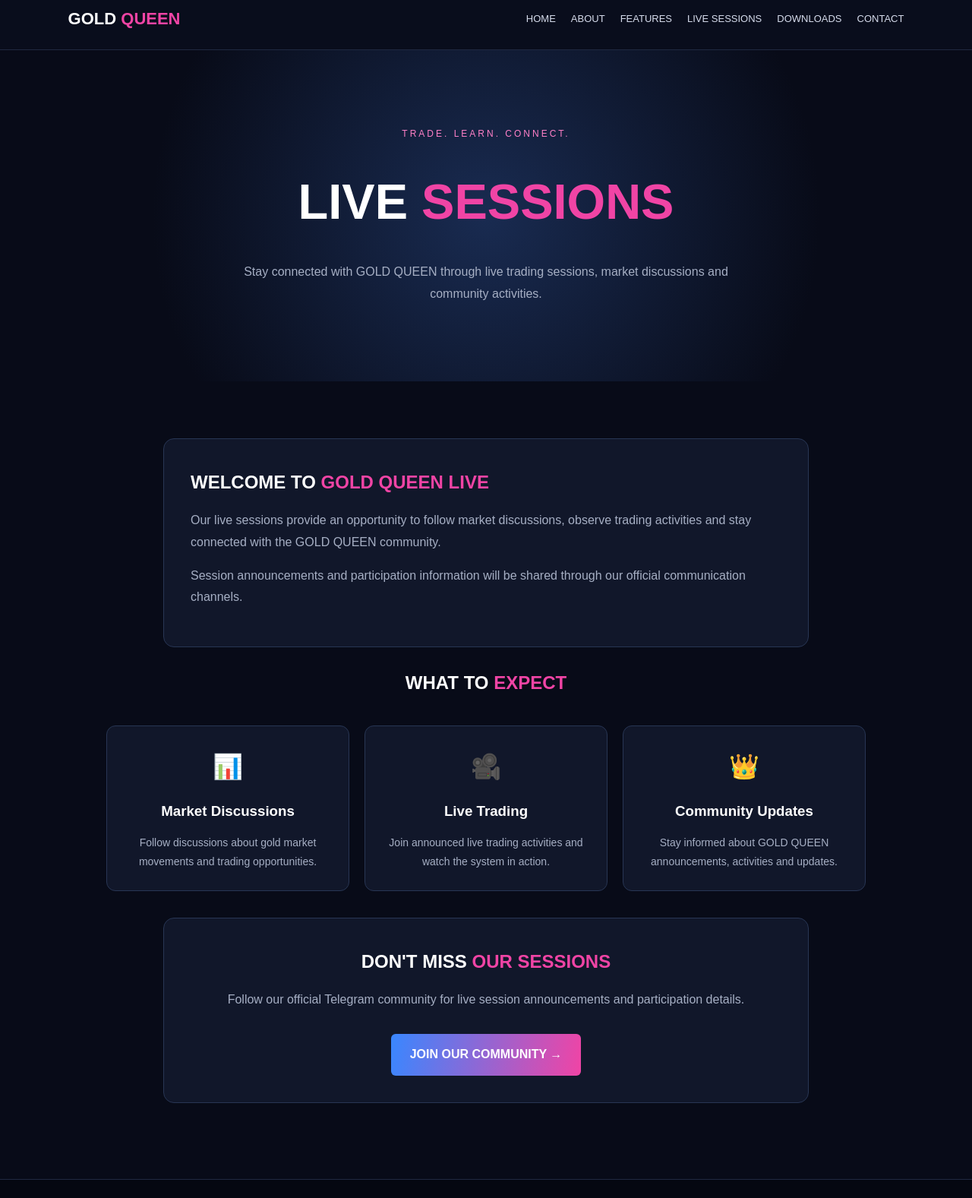
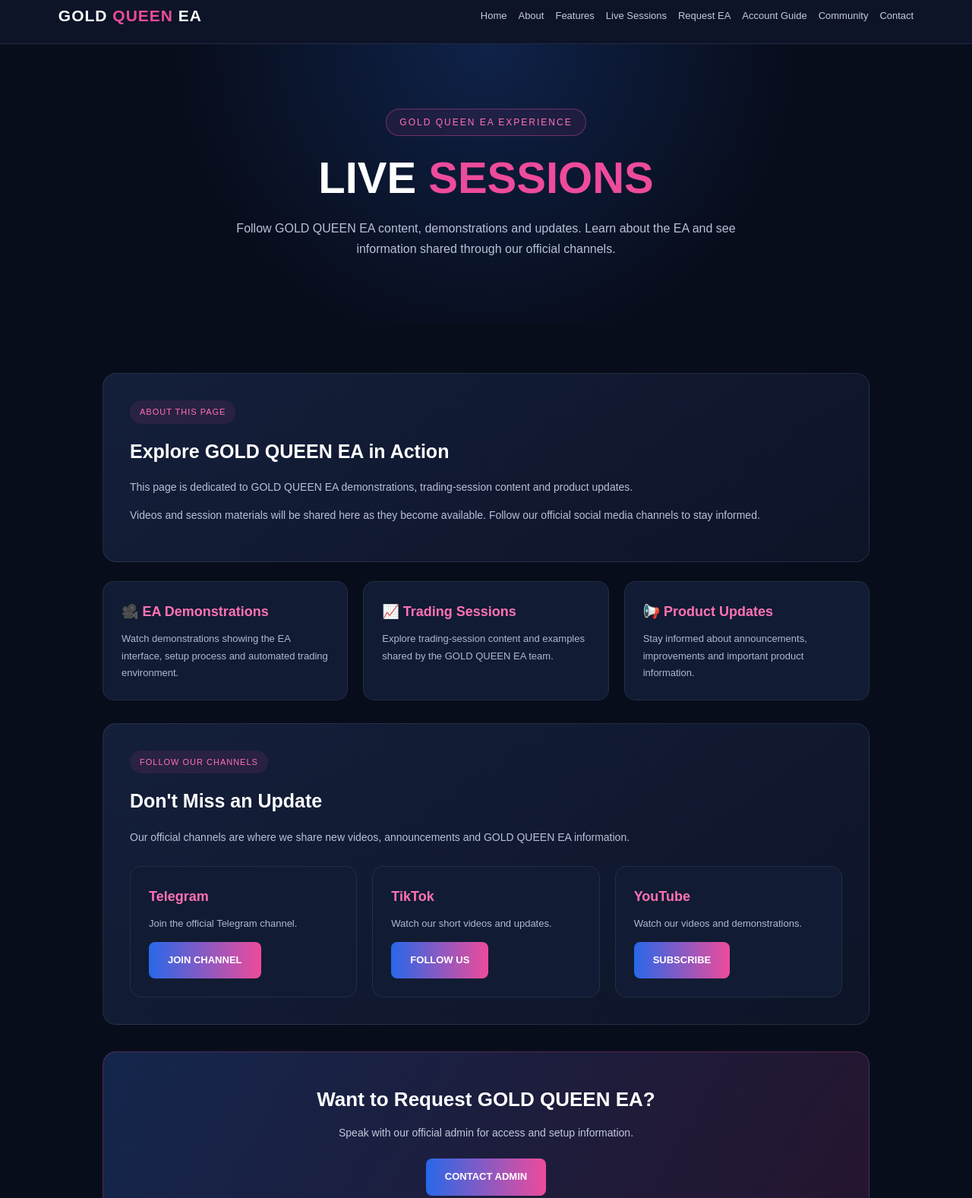
Before and after one commit to Omodap/gold-queen, a plain HTML site: page live-sessions.html in a window 1280 px wide. Shown: the part 15-1592 px from the top of the page at 76% size. Drawn offline with Linux system fonts and the light colour scheme.

Commit message:
Update live-sessions.html

```diff
--- a/live-sessions.html
+++ b/live-sessions.html
@@ -3,134 +3,161 @@
 <head>
 <meta charset="UTF-8">
 <meta name="viewport" content="width=device-width, initial-scale=1.0">
-<meta name="theme-color" content="#080b18">
-<title>Live Sessions | GOLD QUEEN</title>
+<meta name="theme-color" content="#080d1c">
+<title>Live Sessions | GOLD QUEEN EA</title>
 
 <style>
 *{margin:0;padding:0;box-sizing:border-box}
-body{font-family:Arial,sans-serif;background:#080b18;color:white;line-height:1.8}
-header{padding:20px 7%;background:#090d1c;border-bottom:1px solid #202941;display:flex;justify-content:space-between;align-items:center}
-.logo{font-size:22px;font-weight:900;text-decoration:none;color:white}
-.logo span{color:#f044a5}
-nav{display:flex;gap:20px;flex-wrap:wrap}
-nav a{color:#d6dcec;text-decoration:none;font-size:13px}
-nav a:hover{color:#f044a5}
-.hero{text-align:center;padding:100px 7%;background:radial-gradient(circle at center,#192b51,transparent 65%)}
-.tag{color:#ff80c8;letter-spacing:3px;font-size:12px}
-h1{font-size:clamp(38px,7vw,65px);margin:20px 0}
-h1 span,h2 span{color:#f044a5}
-.hero p{max-width:650px;margin:auto;color:#a6afc4}
-section{padding:75px 8%}
-.box{max-width:850px;margin:auto;background:#11172a;border:1px solid #283654;border-radius:14px;padding:35px;margin-bottom:25px}
-.box h2{margin-bottom:15px}
-.box p{color:#a6afc4;margin-bottom:15px}
-.grid{display:grid;grid-template-columns:repeat(3,1fr);gap:20px;max-width:1000px;margin:35px auto}
-.card{background:#11172a;border:1px solid #283654;border-radius:12px;padding:25px;text-align:center}
-.card h3{margin:12px 0}
-.card p{color:#a6afc4;font-size:14px}
-.icon{font-size:32px}
-.btn{display:inline-block;padding:13px 25px;background:linear-gradient(100deg,#3987ff,#f044a5);border-radius:6px;color:white;text-decoration:none;font-weight:bold;margin-top:15px}
-.center{text-align:center}
-footer{text-align:center;padding:30px;background:#050711;border-top:1px solid #202941;color:#a6afc4;font-size:12px}
-@media(max-width:700px){
-header{align-items:flex-start;flex-direction:column;gap:15px}
-nav{gap:12px}
-.grid{grid-template-columns:1fr}
-}
+body{font-family:Arial,sans-serif;background:#080d1c;color:#fff;line-height:1.7}
+a{text-decoration:none;color:inherit}
+header{background:#0d1428;border-bottom:1px solid #202a42;padding:18px 6%}
+nav{max-width:1150px;margin:auto;display:flex;justify-content:space-between;align-items:center;flex-wrap:wrap;gap:20px}
+.logo{font-size:21px;font-weight:900;letter-spacing:1px}
+.logo span{color:#ed4b9b}
+.nav-links{display:flex;flex-wrap:wrap;gap:15px;font-size:13px;color:#c5cadd}
+.nav-links a:hover{color:#ed4b9b}
+.hero{text-align:center;padding:85px 20px;background:radial-gradient(circle at top,rgba(38,105,220,.23),transparent 55%)}
+.tag{display:inline-block;color:#ff72b5;border:1px solid rgba(237,75,155,.4);background:rgba(237,75,155,.08);border-radius:30px;padding:7px 17px;font-size:12px;letter-spacing:2px;margin-bottom:20px}
+h1{font-size:clamp(36px,6vw,58px);line-height:1.2;margin-bottom:18px}
+h1 span{color:#ed4b9b}
+.hero p{max-width:700px;margin:auto;color:#b8c1d8}
+.container{max-width:1050px;margin:auto;padding:65px 20px}
+.panel{background:linear-gradient(145deg,#141f3a,#0d1428);border:1px solid rgba(255,255,255,.09);border-radius:18px;padding:35px;margin-bottom:25px}
+.panel h2{font-size:25px;margin-bottom:15px}
+.panel p{font-size:14px;color:#b8c1d8;margin-bottom:13px}
+.panel ul{padding-left:20px;color:#b8c1d8;font-size:14px}
+.panel li{margin:8px 0}
+.label{display:inline-block;background:rgba(237,75,155,.1);color:#ff72b5;padding:6px 13px;border-radius:20px;font-size:11px;letter-spacing:1px;margin-bottom:15px}
+.grid{display:grid;grid-template-columns:repeat(auto-fit,minmax(220px,1fr));gap:20px;margin-top:25px}
+.card{background:#111b33;border:1px solid rgba(255,255,255,.08);border-radius:15px;padding:24px}
+.card h3{color:#ff72b5;font-size:18px;margin-bottom:10px}
+.card p{color:#aeb9d0;font-size:13px}
+.cta{text-align:center;padding:40px 20px;border-radius:18px;background:linear-gradient(120deg,#14264c,#25152f);border:1px solid rgba(237,75,155,.25);margin-top:35px}
+.cta h2{font-size:26px;margin-bottom:10px}
+.cta p{color:#c1c9dc;margin-bottom:22px;font-size:14px}
+.button{display:inline-block;padding:13px 25px;border-radius:8px;background:linear-gradient(90deg,#2868e8,#ed4b9b);font-size:13px;font-weight:bold}
+.button:hover{opacity:.85}
+footer{background:#050914;border-top:1px solid rgba(255,255,255,.08);padding:30px 20px;text-align:center}
+footer p{color:#8995ad;font-size:12px;margin:5px}
+footer .brand{color:#ed4b9b;font-weight:bold;font-size:16px}
+@media(max-width:650px){nav{justify-content:center}.nav-links{justify-content:center;gap:12px}.hero{padding-top:65px}.panel{padding:25px 20px}}
 </style>
 </head>
 
 <body>
 
 <header>
-<a href="index.html" class="logo">GOLD <span>QUEEN</span></a>
 <nav>
-<a href="index.html">HOME</a>
-<a href="about.html">ABOUT</a>
-<a href="features.html">FEATURES</a>
-<a href="live-sessions.html">LIVE SESSIONS</a>
-<a href="downloads.html">DOWNLOADS</a>
-<a href="contact.html">CONTACT</a>
+<a href="index.html" class="logo">GOLD <span>QUEEN</span> EA</a>
+<div class="nav-links">
+<a href="index.html">Home</a>
+<a href="about.html">About</a>
+<a href="features.html">Features</a>
+<a href="live-sessions.html">Live Sessions</a>
+<a href="downloads.html">Request EA</a>
+<a href="account-guide.html">Account Guide</a>
+<a href="community.html">Community</a>
+<a href="contact.html">Contact</a>
+</div>
 </nav>
 </header>
 
-<div class="hero">
-<div class="tag">TRADE. LEARN. CONNECT.</div>
+<section class="hero">
+<div class="tag">GOLD QUEEN EA EXPERIENCE</div>
 <h1>LIVE <span>SESSIONS</span></h1>
 <p>
-Stay connected with GOLD QUEEN through live trading
-sessions, market discussions and community activities.
+Follow GOLD QUEEN EA content, demonstrations and updates.
+Learn about the EA and see information shared through our official channels.
 </p>
-</div>
+</section>
 
-<section>
+<main class="container">
 
-<div class="box">
-<h2>WELCOME TO <span>GOLD QUEEN LIVE</span></h2>
+<section class="panel">
+<span class="label">ABOUT THIS PAGE</span>
+<h2>Explore GOLD QUEEN EA in Action</h2>
 <p>
-Our live sessions provide an opportunity to follow
-market discussions, observe trading activities and
-stay connected with the GOLD QUEEN community.
+This page is dedicated to GOLD QUEEN EA demonstrations,
+trading-session content and product updates.
 </p>
 <p>
-Session announcements and participation information
-will be shared through our official communication channels.
+Videos and session materials will be shared here as they become
+available. Follow our official social media channels to stay informed.
 </p>
-</div>
-
-<div class="center">
-<h2>WHAT TO <span>EXPECT</span></h2>
-</div>
+</section>
 
 <div class="grid">
 
 <div class="card">
-<div class="icon">📊</div>
-<h3>Market Discussions</h3>
+<h3>🎥 EA Demonstrations</h3>
 <p>
-Follow discussions about gold market movements
-and trading opportunities.
+Watch demonstrations showing the EA interface,
+setup process and automated trading environment.
 </p>
 </div>
 
 <div class="card">
-<div class="icon">🎥</div>
-<h3>Live Trading</h3>
+<h3>📈 Trading Sessions</h3>
 <p>
-Join announced live trading activities
-and watch the system in action.
+Explore trading-session content and examples shared
+by the GOLD QUEEN EA team.
 </p>
 </div>
 
 <div class="card">
-<div class="icon">👑</div>
-<h3>Community Updates</h3>
+<h3>📢 Product Updates</h3>
 <p>
-Stay informed about GOLD QUEEN announcements,
-activities and updates.
+Stay informed about announcements, improvements
+and important product information.
 </p>
 </div>
 
 </div>
 
-<div class="box center">
-<h2>DON'T MISS <span>OUR SESSIONS</span></h2>
+<section class="panel" style="margin-top:30px">
+<span class="label">FOLLOW OUR CHANNELS</span>
+<h2>Don't Miss an Update</h2>
 <p>
-Follow our official Telegram community for
-live session announcements and participation details.
+Our official channels are where we share new videos,
+announcements and GOLD QUEEN EA information.
 </p>
 
-<a href="community.html" class="btn">
-JOIN OUR COMMUNITY →
-</a>
+<div class="grid">
+<div class="card">
+<h3>Telegram</h3>
+<p>Join the official Telegram channel.</p>
+<a class="button" href="https://t.me/goldqueenea" target="_blank" rel="noopener noreferrer">JOIN CHANNEL</a>
 </div>
 
+<div class="card">
+<h3>TikTok</h3>
+<p>Watch our short videos and updates.</p>
+<a class="button" href="https://www.tiktok.com/@goldqueenea?_r=1&_t=ZS-9BgJ0qhk8qF" target="_blank" rel="noopener noreferrer">FOLLOW US</a>
+</div>
+
+<div class="card">
+<h3>YouTube</h3>
+<p>Watch our videos and demonstrations.</p>
+<a class="button" href="https://youtube.com/@goldqueenea?si=IlJtZcphKnNFOoAh" target="_blank" rel="noopener noreferrer">SUBSCRIBE</a>
+</div>
+</div>
 </section>
 
+<section class="cta">
+<h2>Want to Request GOLD QUEEN EA?</h2>
+<p>Speak with our official admin for access and setup information.</p>
+<a class="button" href="https://t.me/goldqueenea_admin" target="_blank" rel="noopener noreferrer">
+CONTACT ADMIN
+</a>
+</section>
+
+</main>
+
 <footer>
-<div class="logo">GOLD <span>QUEEN</span></div>
-<p>© 2026 GOLD QUEEN. All Rights Reserved.</p>
-<p>CFD trading involves risk.</p>
+<p class="brand">GOLD QUEEN EA</p>
+<p>Automated Gold Trading Technology</p>
+<p>© 2026 GOLD QUEEN EA. All rights reserved.</p>
+<p>CFD trading involves risk. Past performance does not guarantee future results.</p>
 </footer>
 
 </body>
```
